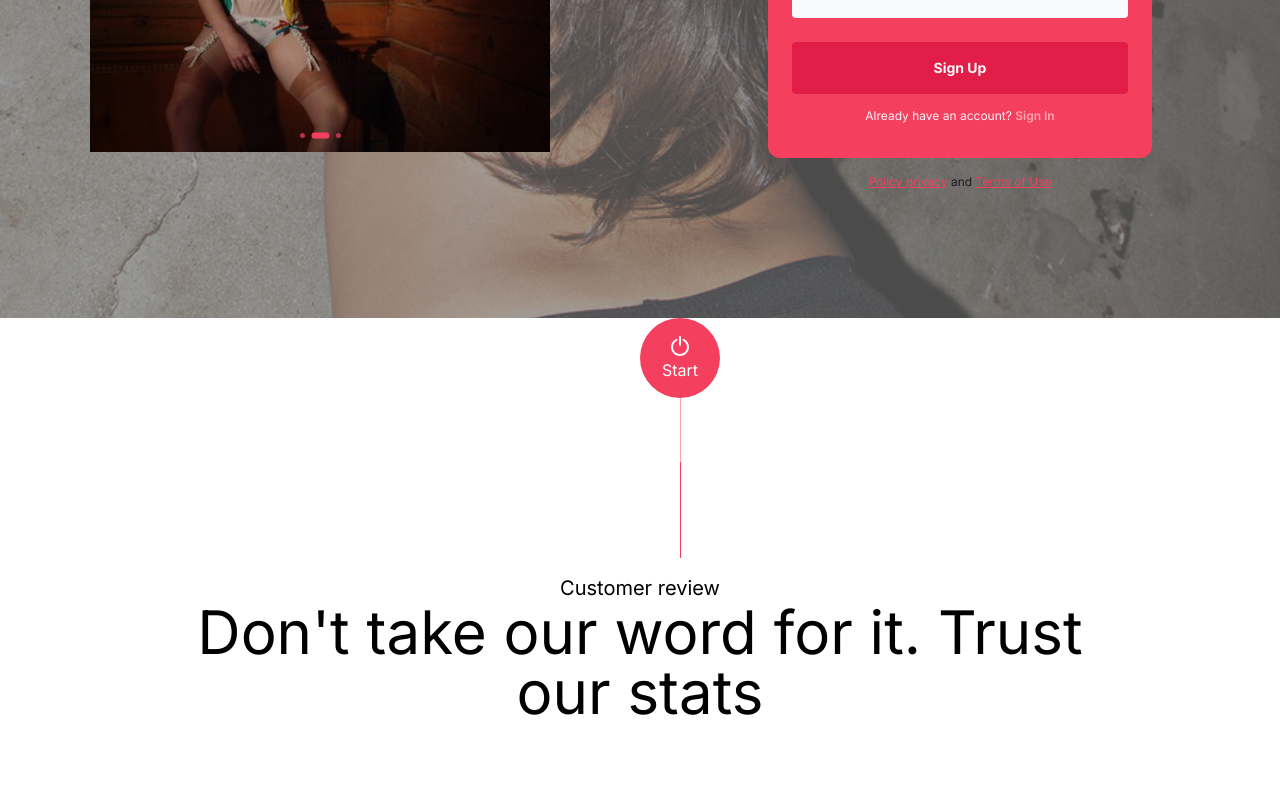
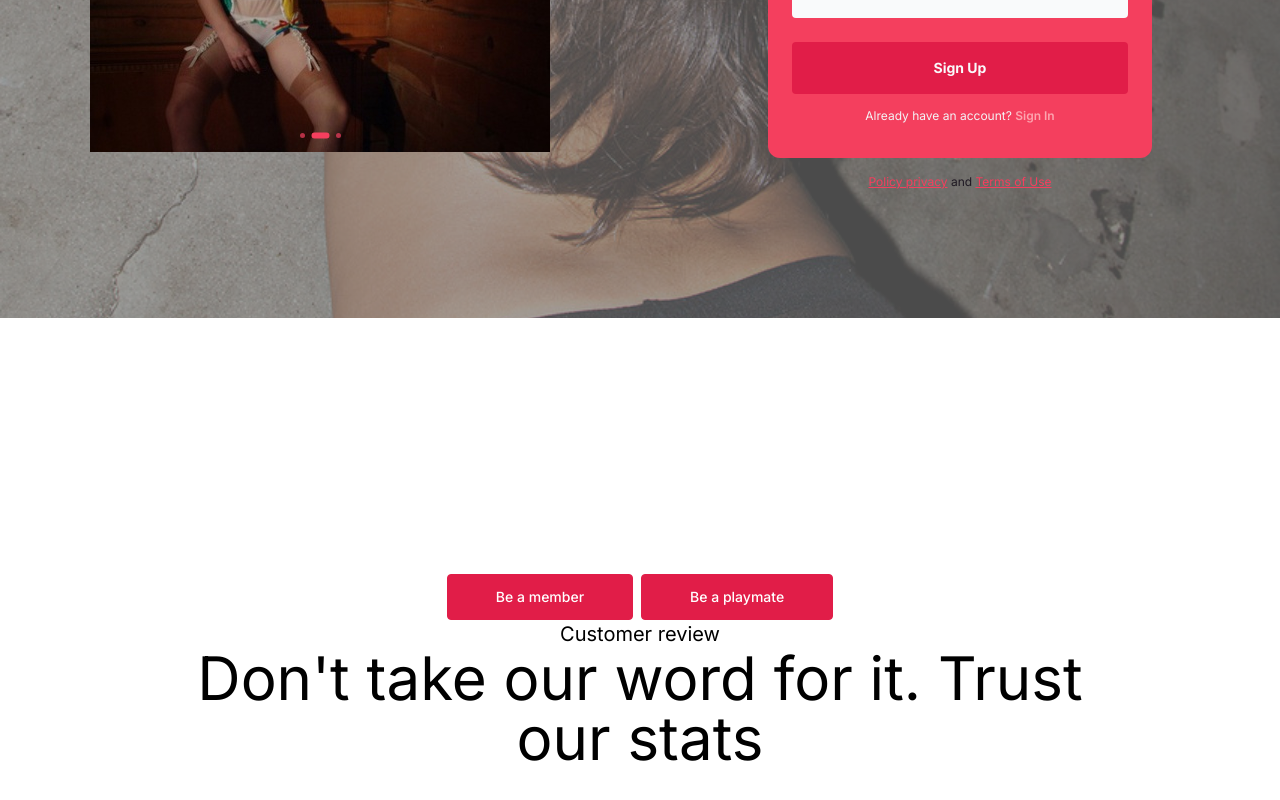
Before and after one commit to geniusmark99/xp-bookings, a Next.js app: page / in a window 1280 px wide. Shown: the part 446-1246 px from the top of the page. Built offline with nearby package versions, Linux system fonts and the light colour scheme.

Commit message:
first-commit

```diff
--- a/src/app/component/SectionTwoWidget.jsx
+++ b/src/app/component/SectionTwoWidget.jsx
@@ -6,7 +6,30 @@ export default function SectionTwoWidget() {
     return (
         <section className="relative pt-64 pb-40 bg-white dark:bg-xp-color overflow-hidden">
 
-            <div className="absolute top-0 left-[40%] sm:left-1/2 flex flex-col justify-center items-center">
+            <div className='flex justify-center items-center'>
+
+                <div className='flex gap-x-2'>
+
+                    <a
+                        className="inline-block rounded border border-rose-600 bg-rose-600 px-12 py-3 text-sm font-medium text-white hover:bg-transparent hover:text-rose-600 focus:outline-none focus:ring active:text-rose-500"
+                    >
+                        Be a member
+                    </a>
+
+
+                    <a
+                        className="inline-block rounded border border-rose-600 bg-rose-600 px-12 py-3 text-sm font-medium text-white hover:bg-transparent hover:text-rose-600 focus:outline-none focus:ring active:text-rose-500"
+                    >
+                        Be a playmate
+                    </a>
+
+                </div>
+            </div>
+
+
+            {/* <div className="absolute top-0 left-[40%] sm:left-1/2 flex flex-col justify-center items-center">
+
+
 
                 <button id='water-ripple' className='bg-rose-500 size-20 rounded-full text-white flex justify-center items-center flex-col'>
 
@@ -22,7 +45,7 @@ export default function SectionTwoWidget() {
 
                 <div className="w-px h-16 bg-rose-300" />
                 <div className="w-px h-24 bg-rose-500" />
-            </div>
+            </div> */}
             <div className="container px-4 mx-auto">
                 <div className="flex items-center mb-18 justify-center ">
                     <span className="font-heading text-xl"></span>
```
